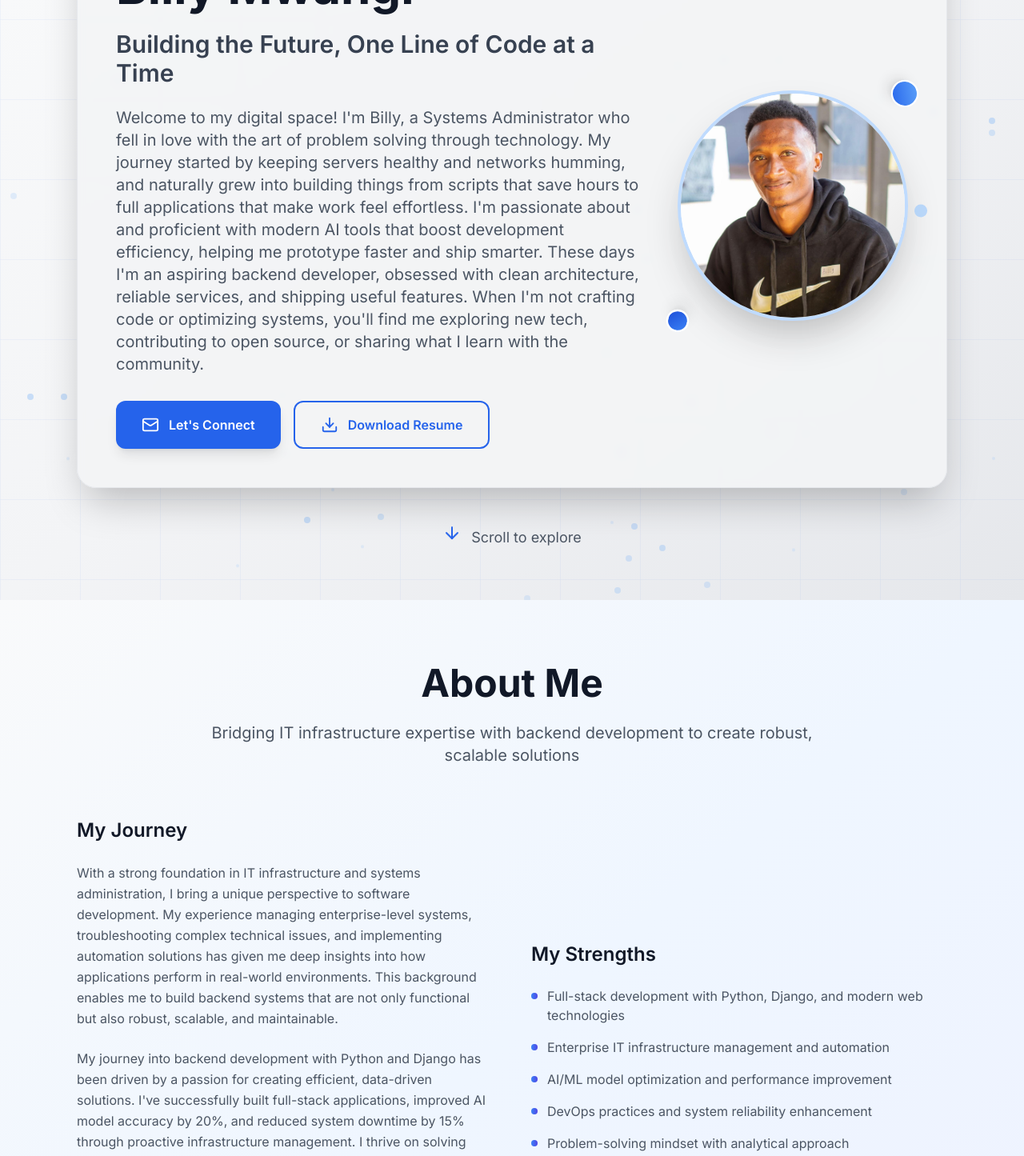
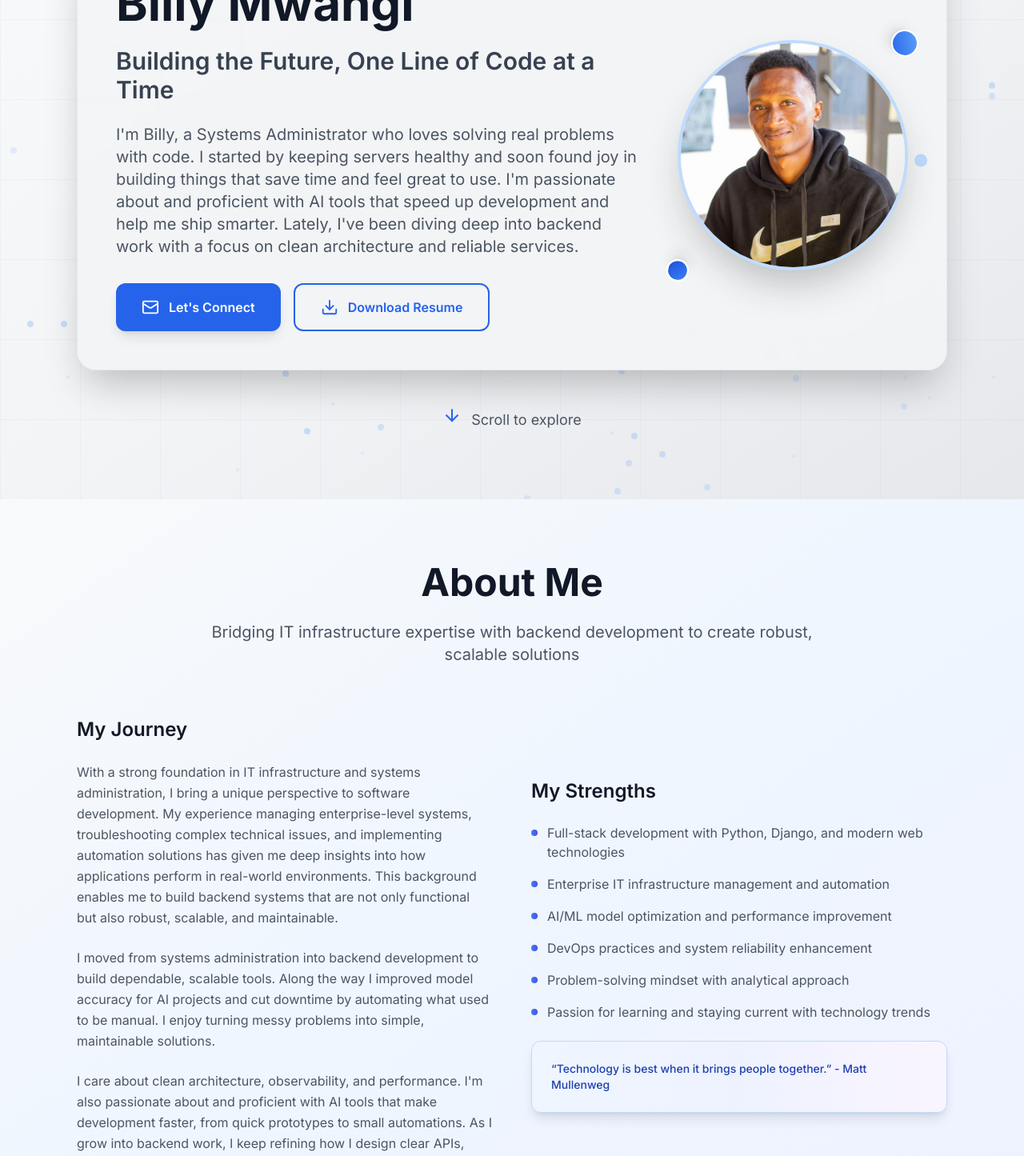
Before and after one commit to BillyMwangiDev/PORTFOLIO, a Next.js app: page / in a window 1280 px wide. Shown: the part 240-1685 px from the top of the page at 80% size. Built offline with nearby package versions, Linux system fonts and the light colour scheme.

Commit message:
content: shorten hero/about copy; remove special dashes; keep authentic tone

```diff
--- a/src/components/About.tsx
+++ b/src/components/About.tsx
@@ -79,11 +79,7 @@ const About = () => {
               transition={{ duration: 0.6, delay: 1.2 }}
               className="text-gray-600 leading-relaxed"
             >
-              My journey into backend development with Python and Django has been driven by a passion for creating efficient, data-driven
-              solutions. I&apos;ve successfully built full-stack applications, improved AI model accuracy by 20%, and reduced system downtime
-              by 15% through proactive infrastructure management. I thrive on solving complex problems and building systems that not only
-              meet current needs but can scale for future growth. I&apos;m passionate about and proficient with AI tools that enhance development efficiency,
-              from rapid prototyping to smarter automation in everyday workflows.
+              I moved from systems administration into backend development to build dependable, scalable tools. Along the way I improved model accuracy for AI projects and cut downtime by automating what used to be manual. I enjoy turning messy problems into simple, maintainable solutions.
             </motion.p>
 
             <motion.p
@@ -92,10 +88,7 @@ const About = () => {
               transition={{ duration: 0.6, delay: 1.4 }}
               className="text-gray-600 leading-relaxed"
             >
-              What drives me is the challenge of turning complex problems into elegant solutions. I love diving deep into system architecture,
-              optimizing performance, and building robust applications that can handle real-world demands. I bring a Systems Administrator mindset
-              to software: observability, automation, and reliability first. And as an aspiring backend developer, I&apos;m always refining how I design
-              APIs, data models, and services that are clear, scalable, and maintainable.
+              I care about clean architecture, observability, and performance. I&apos;m also passionate about and proficient with AI tools that make development faster, from quick prototypes to small automations. As I grow into backend work, I keep refining how I design clear APIs, data models, and services.
             </motion.p>
           </motion.div>
 
--- a/src/components/Hero.tsx
+++ b/src/components/Hero.tsx
@@ -70,12 +70,7 @@ const Hero = () => {
                   transition={{ duration: 0.8, delay: 1.0 }}
                   className="text-lg md:text-xl text-gray-600 leading-relaxed mb-8"
                 >
-                  Welcome to my digital space! I&apos;m Billy, a Systems Administrator who fell in love with the art of problem solving through technology.
-                  My journey started by keeping servers healthy and networks humming, and naturally grew into building things from scripts that save hours
-                  to full applications that make work feel effortless. I&apos;m passionate about and proficient with modern AI tools that boost development efficiency,
-                  helping me prototype faster and ship smarter. These days I&apos;m an aspiring backend developer, obsessed with clean
-                  architecture, reliable services, and shipping useful features. When I&apos;m not crafting code or optimizing systems, you&apos;ll find me exploring new tech,
-                  contributing to open source, or sharing what I learn with the community.
+                  I&apos;m Billy, a Systems Administrator who loves solving real problems with code. I started by keeping servers healthy and soon found joy in building things that save time and feel great to use. I&apos;m passionate about and proficient with AI tools that speed up development and help me ship smarter. Lately, I&apos;ve been diving deep into backend work with a focus on clean architecture and reliable services.
                 </motion.p>
 
                 <motion.div
```
